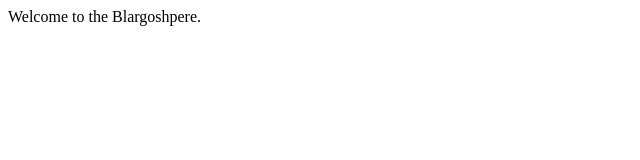
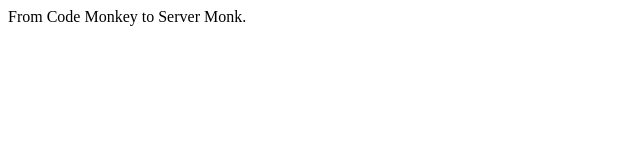
Before and after one commit to jesusaurus/jesusaurus.github.com, a plain HTML site: page index.html in a window 1280 px wide. Shown: the full height of the page, 0-640 px from the left. Drawn offline with Linux system fonts and the light colour scheme.

Commit message:
toying with an idea...

```diff
--- a/index.html
+++ b/index.html
@@ -5,6 +5,6 @@
 </title>
 </head>
 <body>
-Welcome to the Blargoshpere.
+From Code Monkey to Server Monk.
 </body>
 </html>
```
